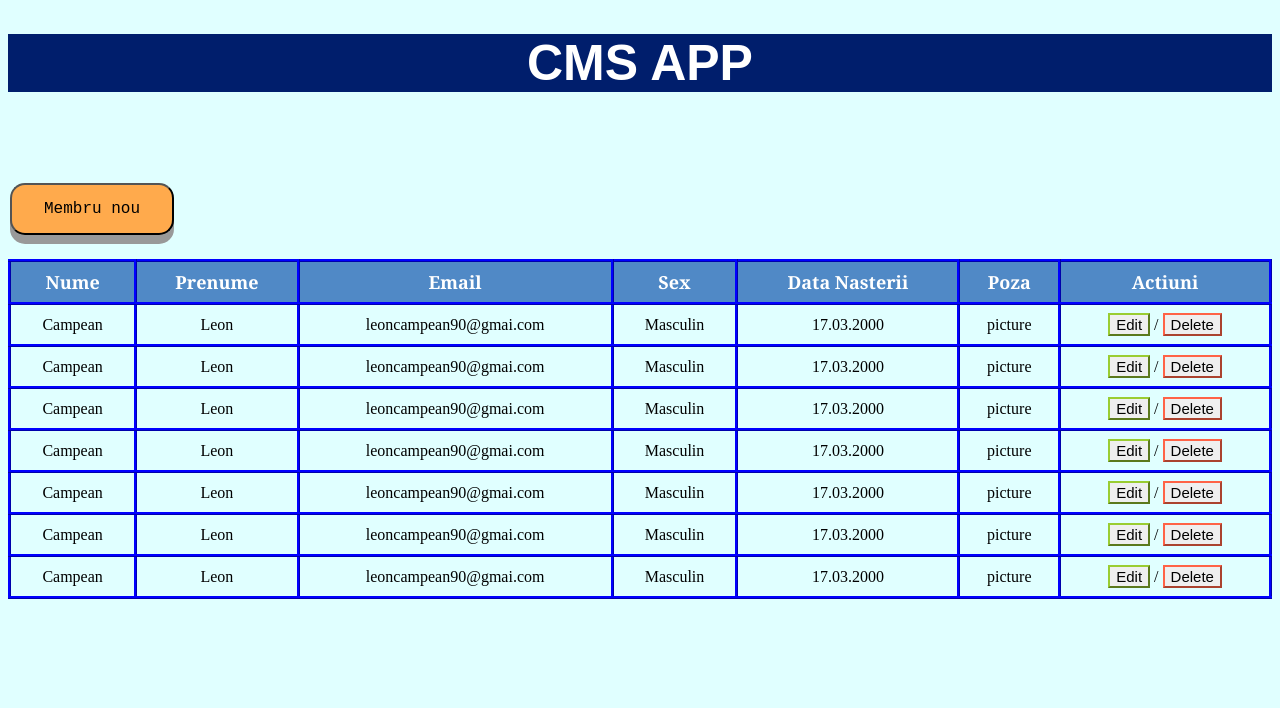
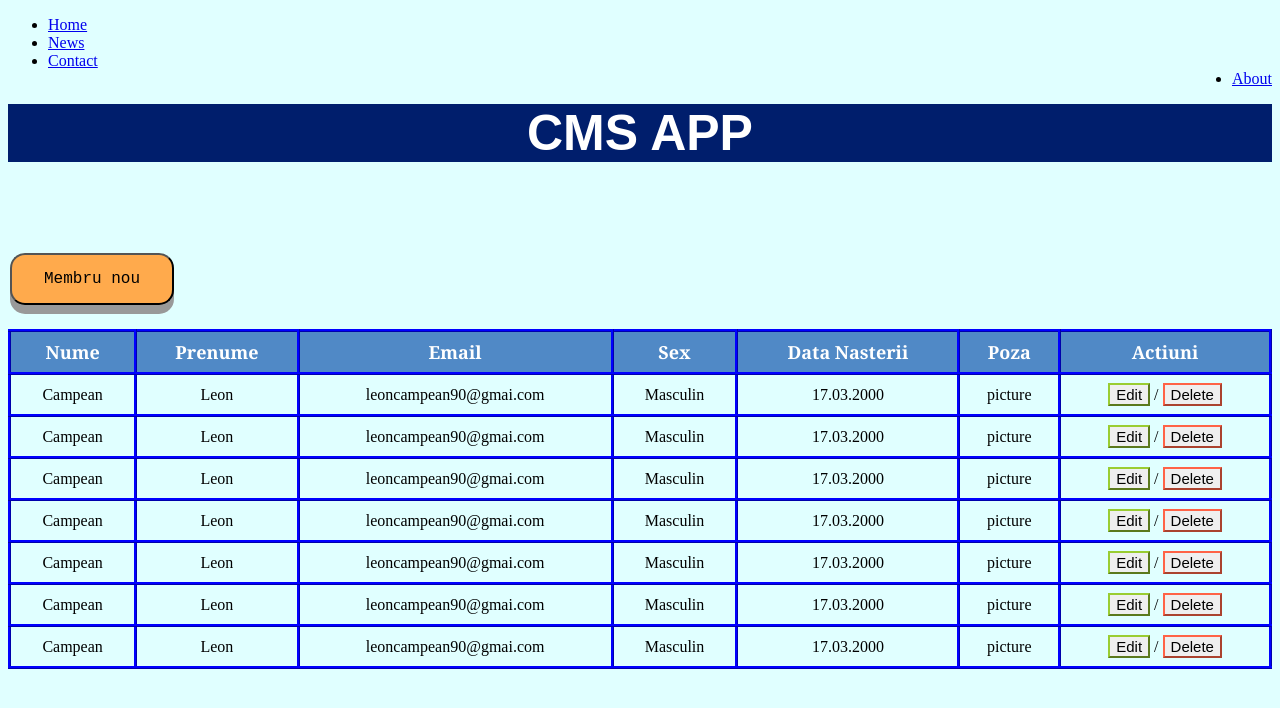
Before and after one commit to leoncampean/p33_CMS, a plain HTML site: page CMS_APP/index.html in a window 1280 px wide. Drawn offline with Linux system fonts and the light colour scheme.

Commit message:
adding a navbar for design

```diff
--- a/CMS_APP/index.html
+++ b/CMS_APP/index.html
@@ -8,6 +8,12 @@
         <title>CMS App</title>
     </head>
     <body>
+      <ul>
+        <li><a class="active" href="#home">Home</a></li>
+        <li><a href="#news">News</a></li>
+        <li><a href="#contact">Contact</a></li>
+        <li style="float:right"><a href="#about">About</a></li>
+      </ul>
         <h1>CMS APP</h1>
         <br><br><br>
         <button class="Adaugare" type="submit"><span>Membru nou</span></button>
```
